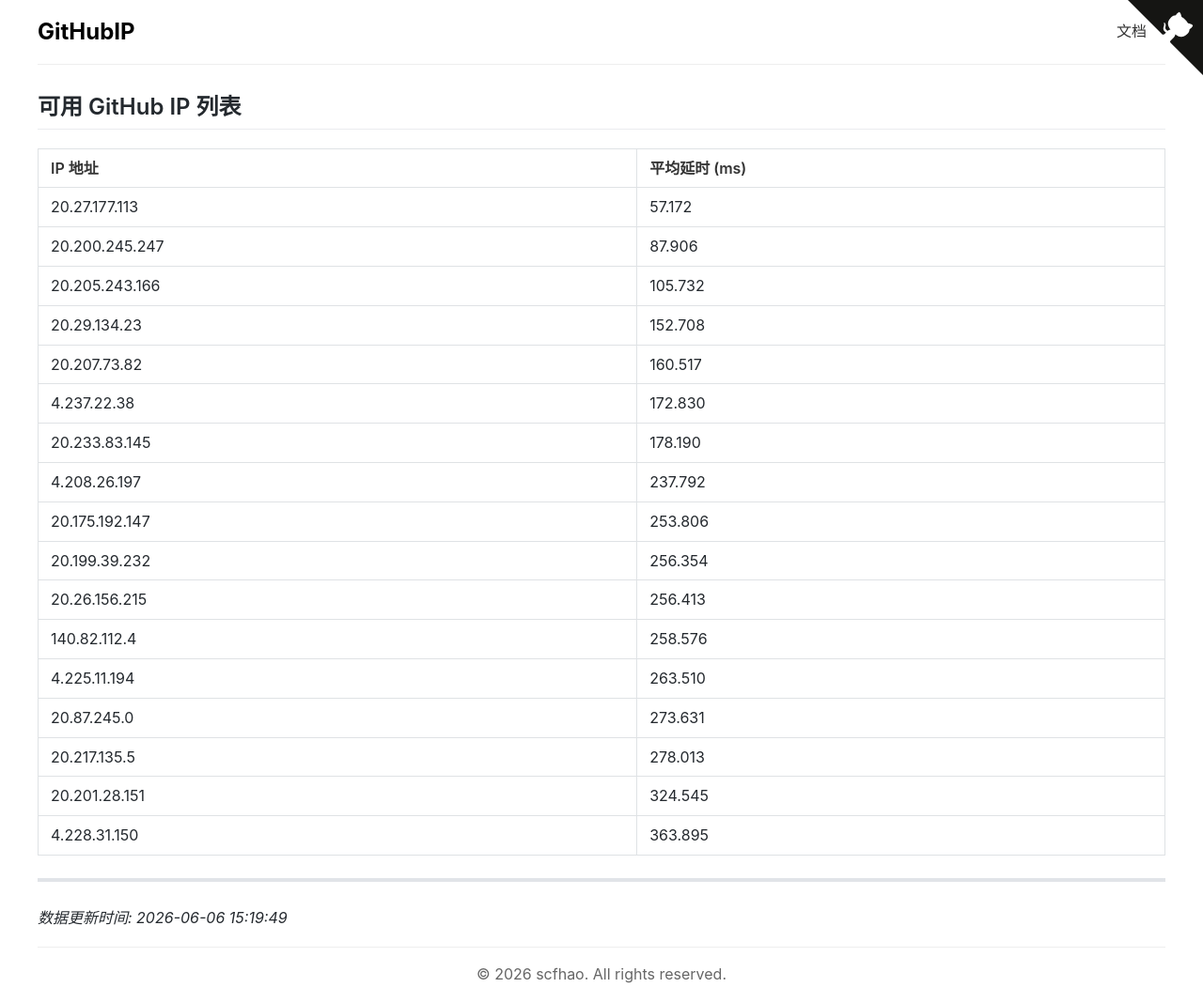
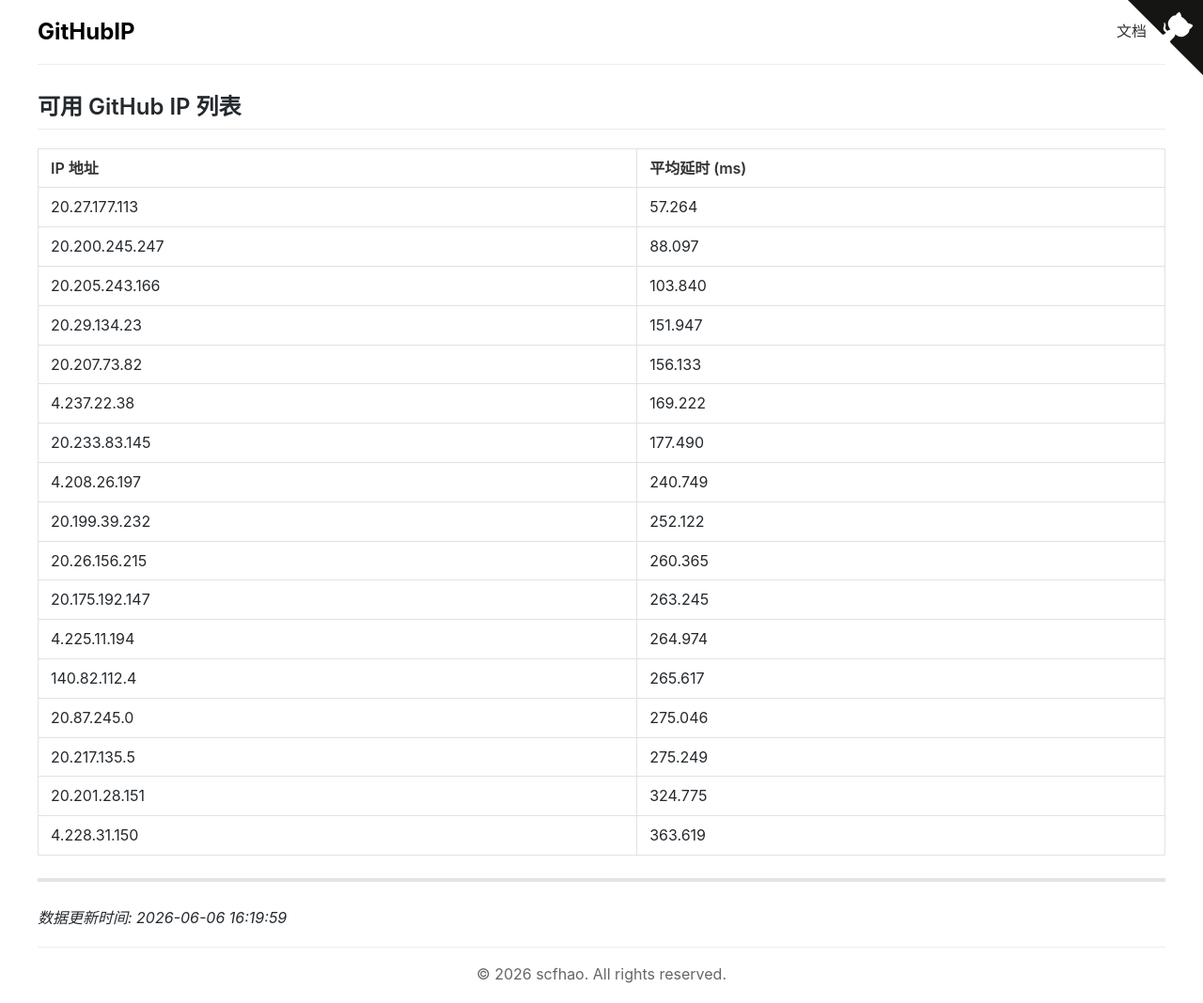
Before and after one commit to scfhao/GitHubIP, a Jekyll site: the page built from index.md, in a window 1280 px wide. Shown: the whole page at 94% size. Built offline with Jekyll 4.4.1, drawn with Linux system fonts in a browser that asks for light colours.

Commit message:
自动脚本执行 - 2026-06-06 16:19:59

```diff
--- a/index.md
+++ b/index.md
@@ -1,31 +1,31 @@
 ---
 layout: home
 title: GitHub IP 列表
-date: 2026-06-06 15:19:49
+date: 2026-06-06 16:19:59
 ---
 
 ## 可用 GitHub IP 列表
 
 | IP 地址 | 平均延时 (ms) |
 |---------|--------------|
-| 20.27.177.113 | 57.172 |
-| 20.200.245.247 | 87.906 |
-| 20.205.243.166 | 105.732 |
-| 20.29.134.23 | 152.708 |
-| 20.207.73.82 | 160.517 |
-| 4.237.22.38 | 172.830 |
-| 20.233.83.145 | 178.190 |
-| 4.208.26.197 | 237.792 |
-| 20.175.192.147 | 253.806 |
-| 20.199.39.232 | 256.354 |
-| 20.26.156.215 | 256.413 |
-| 140.82.112.4 | 258.576 |
-| 4.225.11.194 | 263.510 |
-| 20.87.245.0 | 273.631 |
-| 20.217.135.5 | 278.013 |
-| 20.201.28.151 | 324.545 |
-| 4.228.31.150 | 363.895 |
+| 20.27.177.113 | 57.264 |
+| 20.200.245.247 | 88.097 |
+| 20.205.243.166 | 103.840 |
+| 20.29.134.23 | 151.947 |
+| 20.207.73.82 | 156.133 |
+| 4.237.22.38 | 169.222 |
+| 20.233.83.145 | 177.490 |
+| 4.208.26.197 | 240.749 |
+| 20.199.39.232 | 252.122 |
+| 20.26.156.215 | 260.365 |
+| 20.175.192.147 | 263.245 |
+| 4.225.11.194 | 264.974 |
+| 140.82.112.4 | 265.617 |
+| 20.87.245.0 | 275.046 |
+| 20.217.135.5 | 275.249 |
+| 20.201.28.151 | 324.775 |
+| 4.228.31.150 | 363.619 |
 
 ---
 
-*数据更新时间: 2026-06-06 15:19:49*
+*数据更新时间: 2026-06-06 16:19:59*
```
